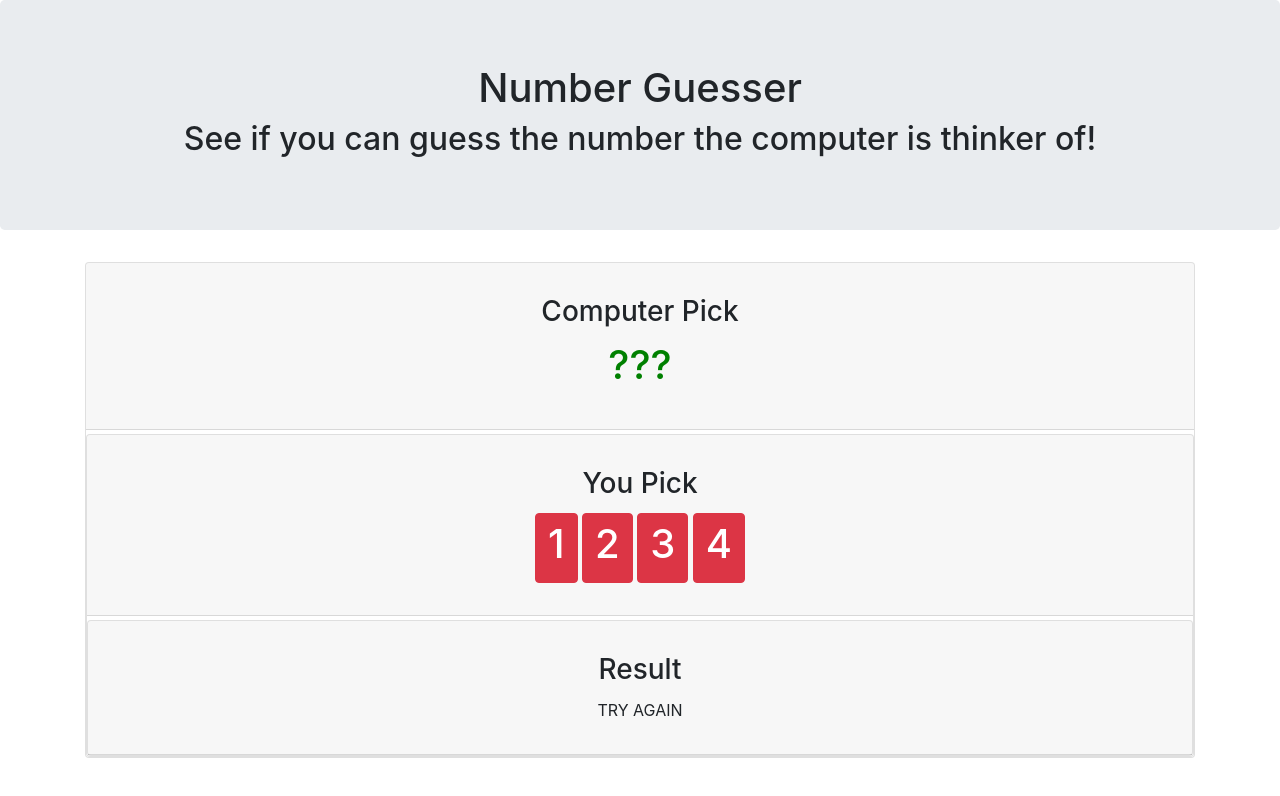
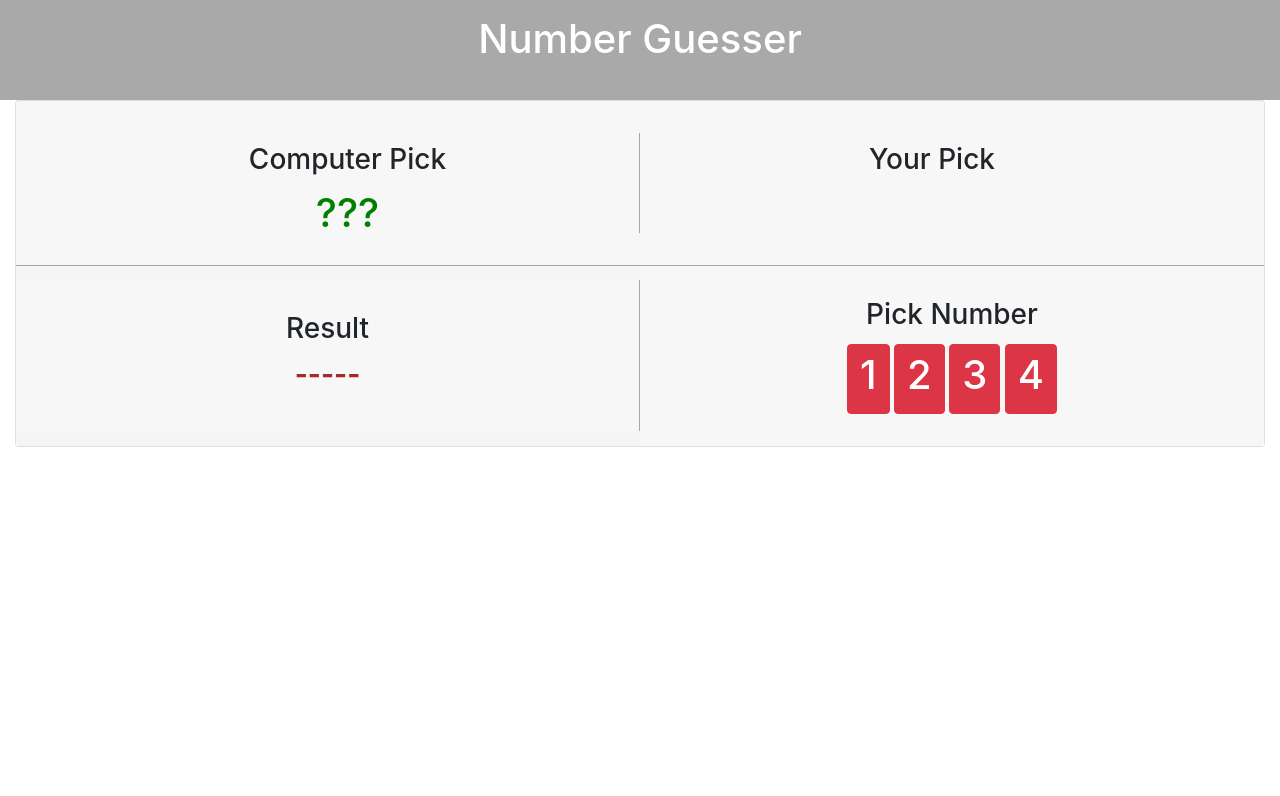
Before and after one commit to yugmani/numberChecker, a plain HTML site: page index.html in a window 1280 px wide. Drawn offline with nearby package versions, Linux system fonts and the light colour scheme.

Commit message:
removed some functions

```diff
--- a/index.html
+++ b/index.html
@@ -10,30 +10,48 @@
 
   <!-- Added a link to Bootstrap-->
   <link rel="stylesheet" href="https://maxcdn.bootstrapcdn.com/bootstrap/4.0.0/css/bootstrap.min.css">
-
+<link rel="stylesheet" href="style.css">
 </head>
 
 <body>
 
-  <div class="jumbotron">
+  <div class="header">
     <h1 class="text-center">Number Guesser</h1>
-    <h2 class="text-center">See if you can guess the number the computer is thinker of!</h2>
+    <!-- <h2 class="text-center">See if you can guess the number the computer is thinker of!</h2> -->
   </div>
 
-  <div class="container">
+  <div class="container-fluid">
 
-    <div class="card mt-1">
+    <div class="card">
       <div class="card-header">
-        <div class="card-body text-center">
-          <h3 class="card-title">Computer Pick</h3>
-          <h1 id="computer-pick" style="color:green">???</h1>
+        <div class="card-body text-center computer">
+          <div class="col-6 computer-pick">
+              <h3 class="card-title">Computer Pick</h3>
+            <h1 id="computer-pick" style="color:green">???</h1></div>
+          <div id="picked" class="col-6">
+              <h3 class="card-title">Your Pick</h3>
+              <div id="picked-number">???</div>
+          </div>
         </div>
       </div>
 
-      <div class="card mt-1">
+      <div id="show">
+        <div class="col-6 card show-result">
+            <div class="card-header">
+              <div class="card-body text-center">
+                <h3 class="card-title">Result</h3>
+                <div id="result">
+                    <h3 >-----</h3>
+                </div>
+
+              </div>
+            </div>
+
+          </div>
+      <div class="col-6 card">
         <div class="card-header">
           <div class="card-body text-center">
-            <h3 class="card-title">You Pick</h3>
+            <h3 class="card-title">Pick Number</h3>
             <button id="button-1" class="btn btn-danger btn-choice" value="1">
               <h1>1</h1>
             </button>
@@ -47,19 +65,17 @@
               <h1>4</h1>
             </button>
           </div>
+          <!-- <div id="do-again">
+            <label for="repeat">Do you want to play again?</label><br>
+            <input type="radio" id="play" name="repeat" value="play">
+            <label for="repeat">Play Again</label>
+            <input type="radio" id="no" name="repeat" value="no">
+            <label for="no-repeat">No More</label>
+          </div> -->
         </div>
-
-        <div class="card mt-1">
-          <div class="card-header">
-            <div class="card-body text-center">
-              <h3 class="card-title">Result</h3>
-              <div id="result"></div>
-              <div id="picked-number"></div>
-            </div>
-          </div>
+    </div>
 
         </div>
-
         <script type="text/javascript" src="jquery_script.js">
         </script>
         <!-- <script type="text/javascript" src="vanilla_script.js">
--- a/jquery_script.js
+++ b/jquery_script.js
@@ -12,43 +12,57 @@
 let btnEl = $(".btn-choice");
 let random;
 let html = "";
+
+
 const generateRandom = ()=>{
+    select = "";
+    sms ="";
+    //  btnEl = $(".btn-choice");
+    random = "";
+    html = "";
+
     random = Math.floor(Math.random()*4)+1;
-                console.log(random);
+    $("#picked-number").html("");
+
 }
 
-            const pickNumber = ()=>{
+const playGame = ()=>{
+
     generateRandom();
+    $("#computer-pick").text("???");
     for (let i=0; i<btnEl.length; i++){
         $(btnEl[i]).on("click", (event)=>{
             event.preventDefault();
+
             select = $(btnEl[i]).val();
-                      html += `<h6>${select}</h6>`;
+            html += `<h5>${select}</h5>`;
             $("#picked-number").html(html);
-                    })
+            displayResult(random, select);
+        });
         }
-                  displayResult(random, select);
     }
-
 
 const displayResult = (rand, chosen)=> {
     if (rand == chosen){
-                        sms = "WINNER!!!";
+        sms = `<h2>WINNER!!!</h2>`;
+        sms += `<h1>GAME OVER</h1>`;
         $("#computer-pick").text(rand);
-                      }
-                      else {
-                        sms = "TRY AGAIN";
+        $("#result").html(sms);
 
         }
 
+    else {
+                sms = `<h3>TRY AGAIN</h3>`;
+            }
 
-
-                      $("#result").text(sms);
+    $("#result").html(sms);
 
 }
 
+// Start the game;
+playGame();
 
-                pickNumber();
+
 
 
 });
--- /dev/null
+++ b/style.css
@@ -0,0 +1,83 @@
+.header {
+    height:100px;
+    margin:0 auto;
+    padding:15px;
+    background-color:darkgray;
+    color:white;
+}
+
+#picked-number, .computer {
+    display:flex;
+    flex-direction:row;
+    align-items:center;
+    justify-content: center;
+}
+
+.computer-pick {
+    display:flex;
+    flex-direction:column;
+    /* background-color:silver; */
+    height:100px;
+    padding-top:10px;
+    padding-bottom:10px;
+    border-right:1px solid darkgray;
+}
+
+#picked {
+    /* background-color:lightgray; */
+    height:100px;
+    padding-top:10px;
+    padding-bottom:10px;
+}
+
+
+#picked-number h5 {
+    width:40px;
+    height:auto;
+    padding:8px;
+    margin:8px;
+    background-color:gray;
+    color:blue;
+}
+
+#do-again {
+    margin:0 auto;
+    text-align:center;
+    display:none;
+}
+
+#show {
+    display:flex;
+    flex-direction:row;
+    align-items: center;
+    background-color:whitesmoke;
+    border-top:1px solid darkgray;
+}
+
+#show .card {
+    /* background-color:whitesmoke; */
+    height:100%;
+    margin:0;
+    padding:0;
+    border:none;
+    border-radius:0;
+
+}
+
+.card-header {
+    border:none;
+}
+
+#show .show-result {
+    border-right:1px solid darkgray;
+}
+
+#result h2 {
+    color:blue;
+    font-weight:bold;
+}
+
+#result h3 {
+    color:brown;
+    font-weight:bold;
+}
```
Lines whose indentation alone changed are shown as unchanged.
